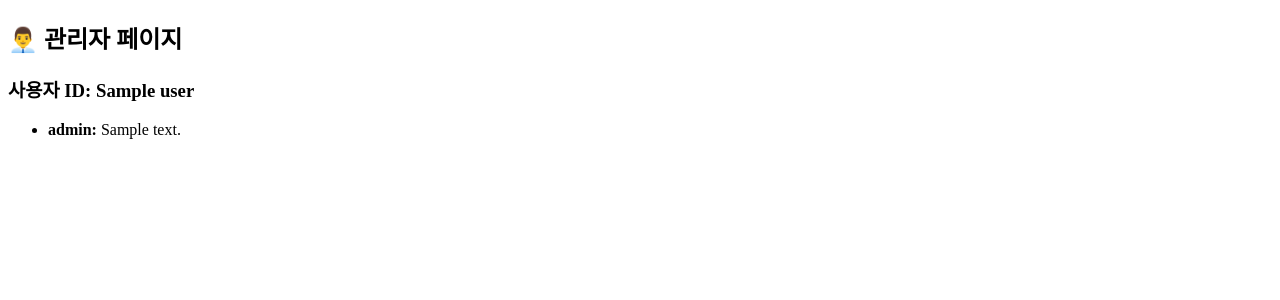
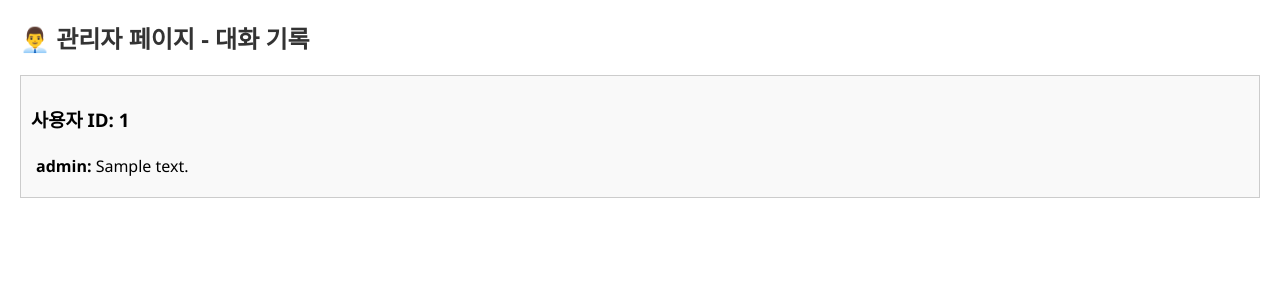
Before and after one commit to minheok/Nasky, a Flask app: template templates/admin.html in a window 1280 px wide. Shown: the top 300 px of the page. Run offline with Flask 3, Linux system fonts and the light colour scheme; the template is opened without the code that fills it: most values are stand-ins (such as "Sample title", 1, 10 or a date in 2020); parts of the project's set-up code (start-up, migrations or seed data) failed here and were passed over.

Commit message:
Fix : admin_page_4

```diff
--- a/templates/admin.html
+++ b/templates/admin.html
@@ -2,17 +2,50 @@
 <html lang="ko">
 <head>
   <meta charset="UTF-8">
-  <title>관리자 페이지</title>
+  <title>관리자 페이지 - 대화 기록</title>
+  <style>
+    body {
+      font-family: 'Segoe UI', sans-serif;
+      margin: 20px;
+    }
+    h2 {
+      color: #333;
+    }
+    .user-section {
+      margin-bottom: 30px;
+      padding: 10px;
+      border: 1px solid #ccc;
+      background: #f9f9f9;
+    }
+    .chat-entry {
+      margin: 5px 0;
+      padding: 5px;
+    }
+    .user {
+      color: #007BFF;
+    }
+    .assistant {
+      color: #28A745;
+    }
+  </style>
 </head>
 <body>
-  <h2>👨‍💼 관리자 페이지</h2>
-  {% for user, logs in all_histories.items() %}
-    <h3>사용자 ID: {{ user }}</h3>
-    <ul>
-      {% for log in logs %}
-        <li><strong>{{ log.role }}:</strong> {{ log.content }}</li>
-      {% endfor %}
-    </ul>
+  <h2>👨‍💼 관리자 페이지 - 대화 기록</h2>
+
+  {% for session_id, history in all_histories.items() %}
+    <div class="user-section">
+      <h3>사용자 ID: {{ session_id }}</h3>
+      <div>
+        {% for entry in history %}
+          {% if entry.role != 'system' %}
+            <div class="chat-entry {{ entry.role }}">
+              <strong>{{ entry.role }}:</strong> {{ entry.content | e }}
+            </div>
+          {% endif %}
+        {% endfor %}
+      </div>
+    </div>
   {% endfor %}
+
 </body>
 </html>
```
